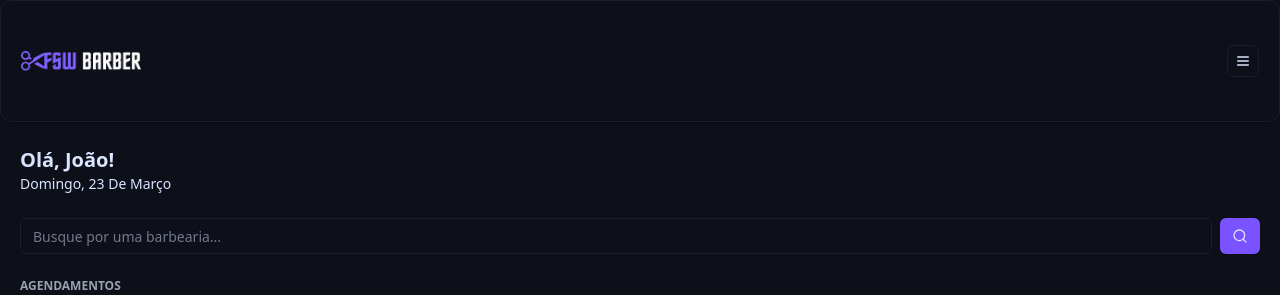
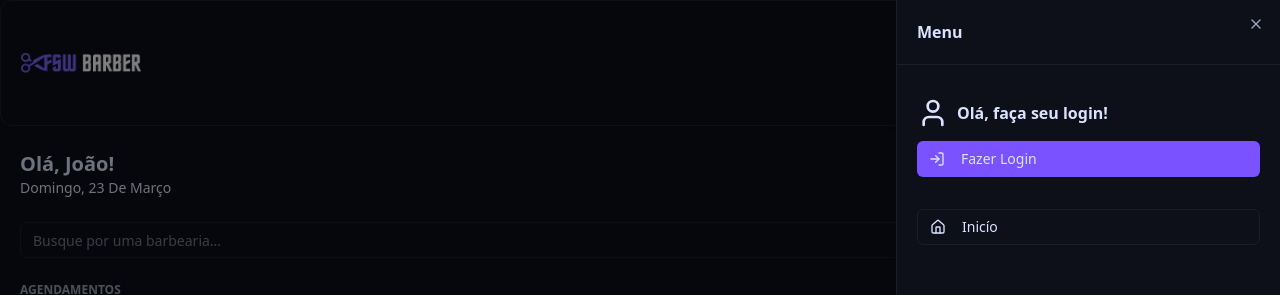
Before and after one commit to joaoponcianoo/barbershop, a Next.js app: page / in a window 1280 px wide. Both pictures are taken after a click on the button 1243 px from the left and 61 px from the top of the page. Shown: the top 295 px of the page. Built offline with nearby package versions, Linux system fonts and the light colour scheme; no server answers; the database is empty.

Commit message:
feat: add sing and sing out

```diff
--- a/app/_components/Header.tsx
+++ b/app/_components/Header.tsx
@@ -1,16 +1,102 @@
-import { MenuIcon } from "lucide-react";
+"use client";
+
+import {
+  Calendar1Icon,
+  HomeIcon,
+  LogInIcon,
+  LogOutIcon,
+  MenuIcon,
+  UserIcon,
+} from "lucide-react";
 import { Button } from "./ui/button";
 import { Card, CardContent } from "./ui/card";
 import Image from "next/image";
+import {
+  Sheet,
+  SheetContent,
+  SheetHeader,
+  SheetTitle,
+  SheetTrigger,
+} from "./ui/sheet";
+import { signIn, signOut, useSession } from "next-auth/react";
+import { Avatar, AvatarImage } from "./ui/avatar";
+import Link from "next/link";
 
 const Header = () => {
+  const { data } = useSession();
+
+  const handleLogoutClick = () => signOut();
+  const handleLoginClick = () => signIn("google");
+
   return (
     <Card>
       <CardContent className="p-5 justify-between items-center flex flex-row">
         <Image src="/logo.png" alt="Barber Logo" height={18} width={120} />
-        <Button variant="outline" size="icon" className="h-8 w-8">
-          <MenuIcon size={16} />
-        </Button>
+
+        <Sheet>
+          <SheetTrigger asChild>
+            <Button variant="outline" size="icon">
+              <MenuIcon size={16} />
+            </Button>
+          </SheetTrigger>
+
+          <SheetContent className="p-0 bg-[var(--background)]">
+            <SheetHeader className="border-b border-solid border-[var(--secondary)] p-5">
+              <SheetTitle>Menu</SheetTitle>
+            </SheetHeader>
+
+            {data?.user ? (
+              <div className="flex justify-between items-center px-5 py-6">
+                <div className="flex items-center gap-3">
+                  <Avatar>
+                    <AvatarImage
+                      src={data.user?.image || ""}
+                      alt="User profile picture"
+                    />
+                  </Avatar>
+                  <h2 className="font-bold">{data.user?.name}</h2>
+                </div>
+                <Button onClick={handleLogoutClick} size="icon">
+                  <LogOutIcon />
+                </Button>
+              </div>
+            ) : (
+              <div className="flex flex-col px-5 py-4 gap-3 ">
+                <div className="flex items-center gap-2">
+                  <UserIcon size={32} />
+                  <h2 className="font-bold">Olá, faça seu login!</h2>
+                </div>
+                <Button
+                  onClick={handleLoginClick}
+                  className="bg-[var(--primary)] w-full justify-start"
+                >
+                  <LogInIcon className="mr-2" />
+                  Fazer Login
+                </Button>
+              </div>
+            )}
+
+            <div className="flex flex-col gap-3 px-5">
+              <Button variant="outline" className="justify-start" asChild>
+                <Link href="/">
+                  <HomeIcon size={18} className="mr-2" />
+                  Inicío
+                </Link>
+              </Button>
+            </div>
+
+            {data?.user && (
+              <div className="flex flex-col gap-3 px-5">
+                <Button variant="outline" className="justify-start" asChild>
+                  <Link href="/bookings">
+                    <Calendar1Icon size={18} className="mr-2"/>
+                    Agendamentos
+                  </Link>
+                </Button>
+              </div>
+            )}
+          </SheetContent>
+        </Sheet>
       </CardContent>
     </Card>
   );
--- /dev/null
+++ b/app/_components/ui/sheet.tsx
@@ -0,0 +1,139 @@
+"use client"
+
+import * as React from "react"
+import * as SheetPrimitive from "@radix-ui/react-dialog"
+import { XIcon } from "lucide-react"
+
+import { cn } from "@/app/_lib/utils"
+
+function Sheet({ ...props }: React.ComponentProps<typeof SheetPrimitive.Root>) {
+  return <SheetPrimitive.Root data-slot="sheet" {...props} />
+}
+
+function SheetTrigger({
+  ...props
+}: React.ComponentProps<typeof SheetPrimitive.Trigger>) {
+  return <SheetPrimitive.Trigger data-slot="sheet-trigger" {...props} />
+}
+
+function SheetClose({
+  ...props
+}: React.ComponentProps<typeof SheetPrimitive.Close>) {
+  return <SheetPrimitive.Close data-slot="sheet-close" {...props} />
+}
+
+function SheetPortal({
+  ...props
+}: React.ComponentProps<typeof SheetPrimitive.Portal>) {
+  return <SheetPrimitive.Portal data-slot="sheet-portal" {...props} />
+}
+
+function SheetOverlay({
+  className,
+  ...props
+}: React.ComponentProps<typeof SheetPrimitive.Overlay>) {
+  return (
+    <SheetPrimitive.Overlay
+      data-slot="sheet-overlay"
+      className={cn(
+        "data-[state=open]:animate-in data-[state=closed]:animate-out data-[state=closed]:fade-out-0 data-[state=open]:fade-in-0 fixed inset-0 z-50 bg-black/50",
+        className
+      )}
+      {...props}
+    />
+  )
+}
+
+function SheetContent({
+  className,
+  children,
+  side = "right",
+  ...props
+}: React.ComponentProps<typeof SheetPrimitive.Content> & {
+  side?: "top" | "right" | "bottom" | "left"
+}) {
+  return (
+    <SheetPortal>
+      <SheetOverlay />
+      <SheetPrimitive.Content
+        data-slot="sheet-content"
+        className={cn(
+          "bg-background data-[state=open]:animate-in data-[state=closed]:animate-out fixed z-50 flex flex-col gap-4 shadow-lg transition ease-in-out data-[state=closed]:duration-300 data-[state=open]:duration-500",
+          side === "right" &&
+            "data-[state=closed]:slide-out-to-right data-[state=open]:slide-in-from-right inset-y-0 right-0 h-full w-3/4 border-l sm:max-w-sm",
+          side === "left" &&
+            "data-[state=closed]:slide-out-to-left data-[state=open]:slide-in-from-left inset-y-0 left-0 h-full w-3/4 border-r sm:max-w-sm",
+          side === "top" &&
+            "data-[state=closed]:slide-out-to-top data-[state=open]:slide-in-from-top inset-x-0 top-0 h-auto border-b",
+          side === "bottom" &&
+            "data-[state=closed]:slide-out-to-bottom data-[state=open]:slide-in-from-bottom inset-x-0 bottom-0 h-auto border-t",
+          className
+        )}
+        {...props}
+      >
+        {children}
+        <SheetPrimitive.Close className="ring-offset-background focus:ring-ring data-[state=open]:bg-secondary absolute top-4 right-4 rounded-xs opacity-70 transition-opacity hover:opacity-100 focus:ring-2 focus:ring-offset-2 focus:outline-hidden disabled:pointer-events-none">
+          <XIcon className="size-4" />
+          <span className="sr-only">Close</span>
+        </SheetPrimitive.Close>
+      </SheetPrimitive.Content>
+    </SheetPortal>
+  )
+}
+
+function SheetHeader({ className, ...props }: React.ComponentProps<"div">) {
+  return (
+    <div
+      data-slot="sheet-header"
+      className={cn("flex flex-col gap-1.5 p-4", className)}
+      {...props}
+    />
+  )
+}
+
+function SheetFooter({ className, ...props }: React.ComponentProps<"div">) {
+  return (
+    <div
+      data-slot="sheet-footer"
+      className={cn("mt-auto flex flex-col gap-2 p-4", className)}
+      {...props}
+    />
+  )
+}
+
+function SheetTitle({
+  className,
+  ...props
+}: React.ComponentProps<typeof SheetPrimitive.Title>) {
+  return (
+    <SheetPrimitive.Title
+      data-slot="sheet-title"
+      className={cn("text-foreground font-semibold", className)}
+      {...props}
+    />
+  )
+}
+
+function SheetDescription({
+  className,
+  ...props
+}: React.ComponentProps<typeof SheetPrimitive.Description>) {
+  return (
+    <SheetPrimitive.Description
+      data-slot="sheet-description"
+      className={cn("text-muted-foreground text-sm", className)}
+      {...props}
+    />
+  )
+}
+
+export {
+  Sheet,
+  SheetTrigger,
+  SheetClose,
+  SheetContent,
+  SheetHeader,
+  SheetFooter,
+  SheetTitle,
+  SheetDescription,
+}
--- a/package.json
+++ b/package.json
@@ -15,6 +15,7 @@
     "@auth/prisma-adapter": "^2.8.0",
     "@prisma/client": "^6.5.0",
     "@radix-ui/react-avatar": "^1.1.3",
+    "@radix-ui/react-dialog": "^1.1.6",
     "@radix-ui/react-slot": "^1.1.2",
     "class-variance-authority": "^0.7.1",
     "clsx": "^2.1.1",
```
Also changed, not shown: 1 other file (tests, documents, lock files or other folders).
